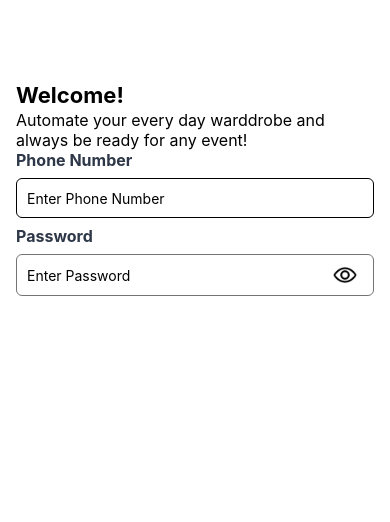
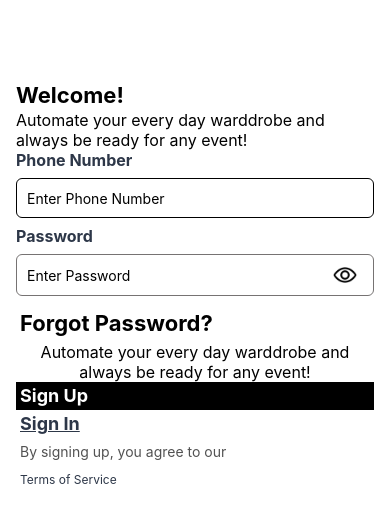
Before and after one commit to Ekaji/MyVC, a React Native app: screen / in a window 390 px wide. Shown: the top 522 px of the page. Built offline with nearby package versions, Linux system fonts and the light colour scheme; what react-native-root-siblings would draw is missing.

Commit message:
adding more compoents

```diff
--- a/App.js
+++ b/App.js
@@ -13,7 +13,16 @@ import {
   MyVcBaseTextField,
   MyVcIconTextField,
 } from "./src/components/TextFields";
-import { H1, H3, Title } from "./src/components/Texts";
+import {
+  H1,
+  H3,
+  RegularBoldWhiteText,
+  RegularCenteredText,
+  Title,
+  UnderLinedText,
+  SmallLightGrayText,
+  TinyDarkGrayText,
+} from "./src/components/Texts";
 import { ImageSet } from "./src/config/Constant";
 export default function App() {
   const testFirebase = async () => {
@@ -57,6 +66,18 @@ export default function App() {
             placeholder={"Enter Password"}
             onTapIcon={() => console.log("tapping icon")}
           />
+          <Title content={"Forgot Password?"} />
+          <RegularCenteredText
+            content={
+              "Automate your every day warddrobe and always be ready for any event!"
+            }
+          />
+          <View style={{ backgroundColor: "black" }}>
+            <RegularBoldWhiteText content={"Sign Up"} />
+          </View>
+          <UnderLinedText content={"Sign In"} />
+          <SmallLightGrayText content={"By signing up, you agree to our"} />
+          <TinyDarkGrayText content={"Terms of Service"} />
         </View>
       </View>
     </RootSiblingParent>
--- a/src/components/TextFields.js
+++ b/src/components/TextFields.js
@@ -28,7 +28,7 @@ export function MyVcBaseTextField({
         <H3
           content={headerText}
           moreStyles={{
-            color: Colors.grey700,
+            color: Colors.gray700,
             fontWeight: "bold",
             marginBottom: 8,
           }}
@@ -70,7 +70,7 @@ export function MyVcIconTextField({
         <H3
           content={headerText}
           moreStyles={{
-            color: Colors.grey700,
+            color: Colors.gray700,
             fontWeight: "bold",
             marginBottom: 8,
           }}
@@ -132,10 +132,9 @@ const styles = StyleSheet.create({
     flexDirection: "row",
     width: "100%",
     borderWidth: 0.5,
-    borderColor: Colors.grey500,
+    borderColor: Colors.gray500,
   },
   basTextInputView: {
-
     width: "100%",
   },
 });
--- a/src/components/Texts.js
+++ b/src/components/Texts.js
@@ -2,7 +2,78 @@ import { Text, StyleSheet } from "react-native";
 import React from "react";
 import { Colors } from "../config/Constant";
 
+export function Title({ content }) {
+  return (
+    <H1
+      content={content}
+      moreStyles={{
+        color: Colors.black,
+        fontWeight: "bold",
+        margin: 4,
+        fontSize: 22,
+      }}
+    />
+  );
+}
+export function TinyDarkGrayText({ content }) {
+  return (
+    <H3
+      content={content}
+      moreStyles={{
+        color: Colors.gray700,
+        fontWeight: "normal",
+        margin: 4,
+        fontSize: 12,
+      }}
+    />
+  );
+}
 
+export function SmallLightGrayText({ content }) {
+  return (
+    <H3
+      content={content}
+      moreStyles={{
+        color: Colors.lightGray,
+        fontWeight: "normal",
+        margin: 4,
+        fontSize: 14,
+      }}
+    />
+  );
+}
+
+export function UnderLinedText({ content }) {
+  return (
+    <H3
+      content={content}
+      moreStyles={{
+        color: Colors.gray700,
+        fontWeight: "bold",
+        margin: 4,
+        fontSize: 18,
+        textDecorationLine: "underline",
+      }}
+    />
+  );
+}
+export function RegularBoldWhiteText({ content }) {
+  return (
+    <H3
+      content={content}
+      moreStyles={{
+        color: Colors.white,
+        fontWeight: "bold",
+        margin: 4,
+        fontSize: 18,
+      }}
+    />
+  );
+}
+
+export function RegularCenteredText({ content }) {
+  return <H3 content={content} moreStyles={{ textAlign: "center" }} />;
+}
 export function H3({ content, moreStyles }) {
   return (
     <>
@@ -29,17 +100,14 @@ export function H1({ content, moreStyles }) {
 const styles = StyleSheet.create({
   title: {
     fontSize: 40,
-    color:"green",
+    color: "green",
     fontWeight: "bold",
-
   },
   h1: {
     fontSize: 22,
     color: Colors.black,
     fontWeight: "bold",
     lineHeight: 30,
-
-
   },
   h2: {
     fontSize: 30,
--- a/src/config/Constant.js
+++ b/src/config/Constant.js
@@ -1,13 +1,15 @@
 export const ImageSet = {
-    dropDown: require("../assets/dropdown.png"),
-    eyeOpen: require("../assets/eye_open_black.png"),
-    eyeClose: require("../assets/eye_closed_black.png"),
-}
+  dropDown: require("../assets/dropdown.png"),
+  eyeOpen: require("../assets/eye_open_black.png"),
+  eyeClose: require("../assets/eye_closed_black.png"),
+};
 
-export const  Colors = {
-    white: '#fff',
-    black: '#000',
-    grey: '#e2e8f0',
-    grey500: "#767373",
-    grey700: "#2d3748",
-}
+export const Colors = {
+  white: "#fff",
+  black: "#000",
+  grey: "#e2e8f0",
+  gray500: "#767373",
+  gray600: "#202021",
+  gray700: "#2d3748",
+  lightGray: "#525252",
+};
```
